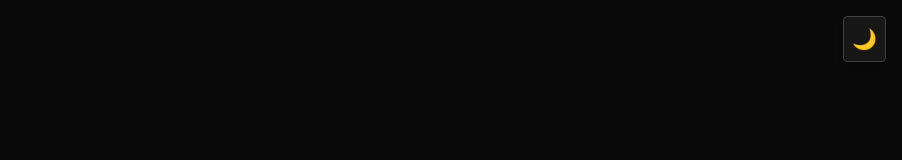
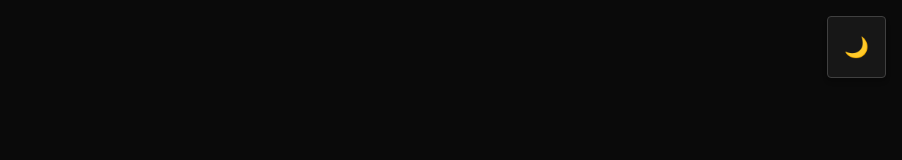
Before and after one commit to Sah-Nikhil/cicd, a Next.js app: page /todo in a window 1280 px wide. Shown: the top 160 px of the page, without its empty margins (378-1280 px from the left). Built offline with nearby package versions, Linux system fonts and the light colour scheme.

Commit message:
Update theme-toggle.tsx

```diff
--- a/components/ui/theme-toggle.tsx
+++ b/components/ui/theme-toggle.tsx
@@ -16,7 +16,7 @@ export function ThemeToggle() {
   return (
     <motion.button
       aria-label="Toggle theme"
-      className="rounded p-2 border border-neutral-300 dark:border-neutral-700 bg-white dark:bg-neutral-900 text-neutral-900 dark:text-white shadow-md hover:bg-neutral-100 dark:hover:bg-neutral-800 transition-colors duration-200"
+      className="rounded p-4 border border-neutral-300 dark:border-neutral-700 bg-white dark:bg-neutral-900 text-neutral-900 dark:text-white shadow-md hover:bg-neutral-100 dark:hover:bg-neutral-800 transition-colors duration-200"
       onClick={() => setTheme(theme === "dark" ? "light" : "dark")}
       whileTap={{ scale: 0.85 }}
       whileHover={{ scale: 1.08, boxShadow: "0 4px 20px 0 rgba(0,0,0,0.10)" }}
```
